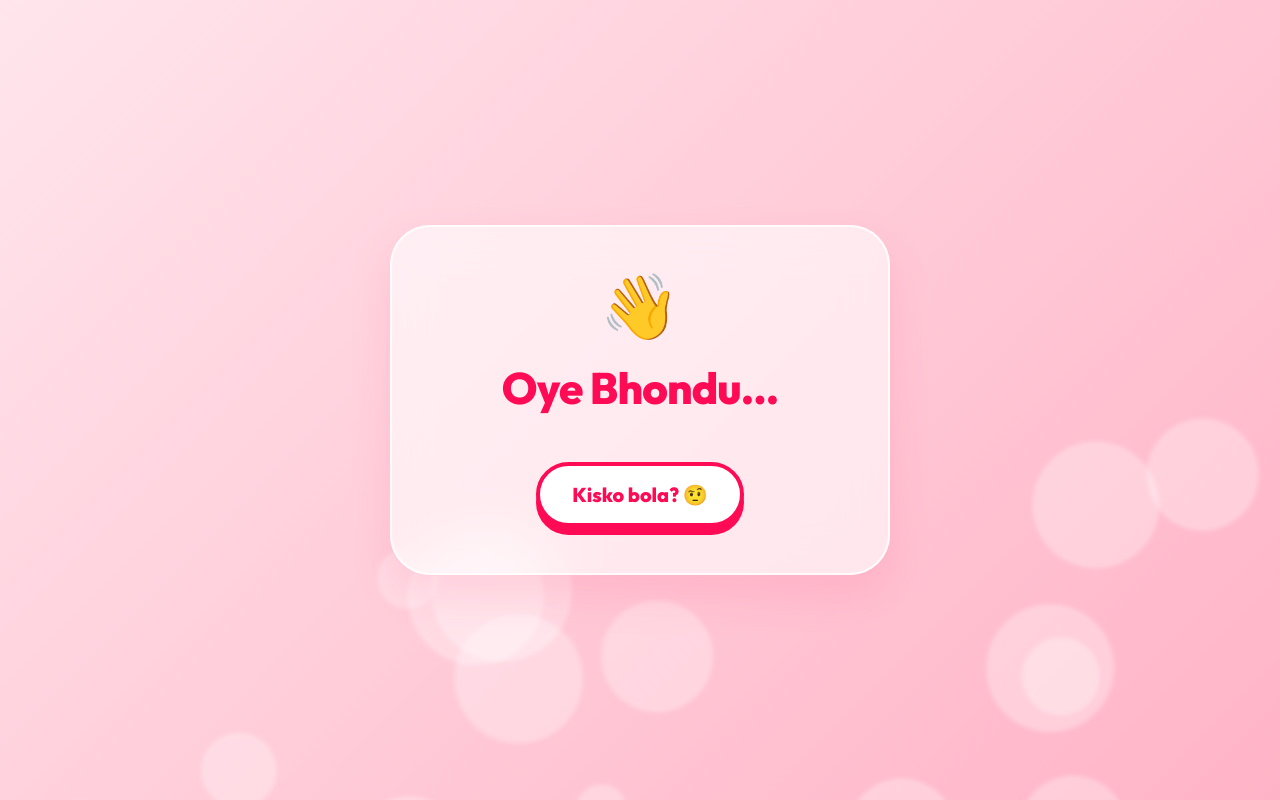
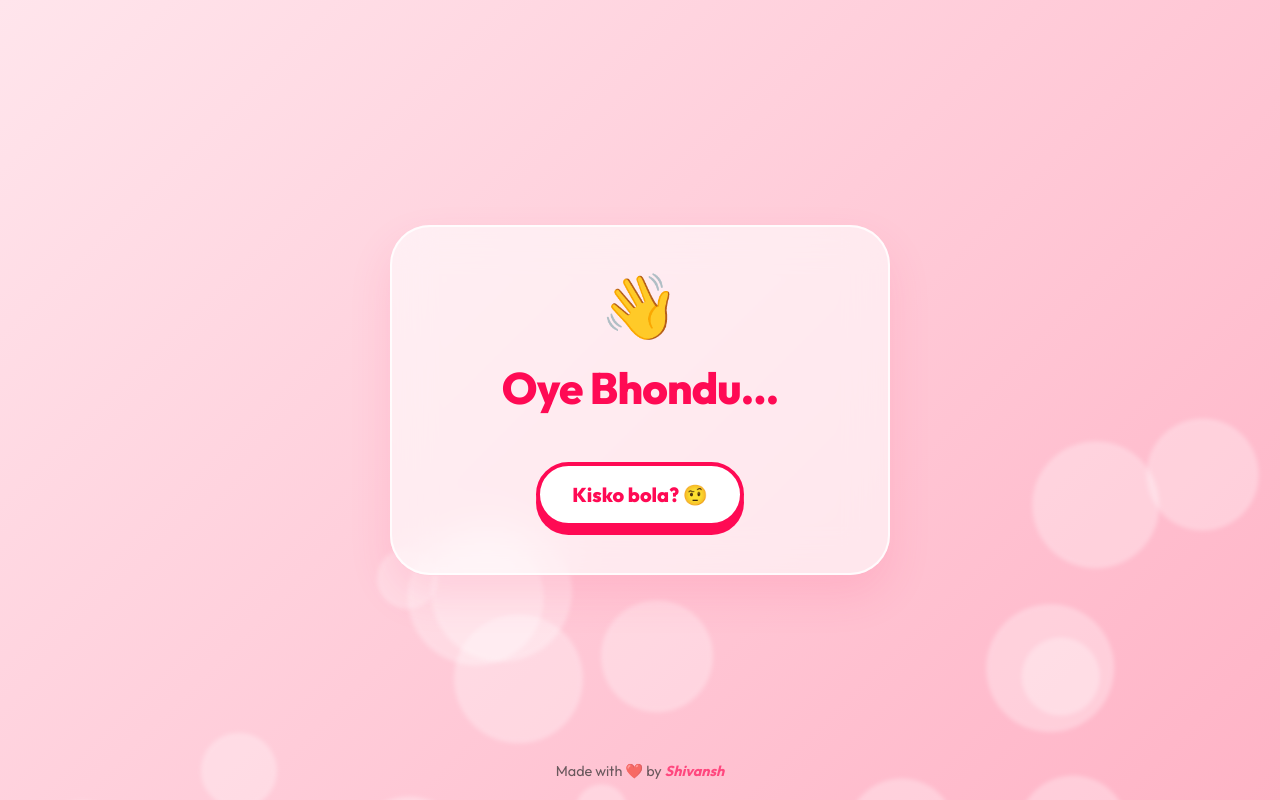
Before and after one commit to TattvaAI/bhondu, a React (Vite) app: page / in a window 1280 px wide. Built offline with nearby package versions, Linux system fonts and the light colour scheme.

Commit message:
Update proposal content and styling

```diff
--- a/src/App.tsx
+++ b/src/App.tsx
@@ -300,9 +300,16 @@ export default function App() {
             >
               Ready rehna. I'll pick you up! Ab Momos time! 🥟✨
             </p>
+            <p className="signature-text">
+              — Shivansh
+            </p>
           </motion.div>
         )}
       </AnimatePresence>
+
+      <footer className="footer-credit">
+        Made with ❤️ by <span className="footer-name">Shivansh</span>
+      </footer>
     </div>
   );
 }
--- a/src/index.css
+++ b/src/index.css
@@ -259,3 +259,34 @@ body {
     padding: 2rem 1.5rem;
   }
 }
+
+.footer-credit {
+  position: absolute;
+  bottom: 20px;
+  left: 50%;
+  transform: translateX(-50%);
+  font-size: 0.9rem;
+  color: var(--text-muted);
+  font-weight: 500;
+  z-index: 20;
+  pointer-events: none;
+  width: 100%;
+  text-align: center;
+}
+
+.footer-name {
+  font-style: italic;
+  font-weight: 700;
+  color: #ff477e;
+}
+
+/* Signature style for the success screen */
+.signature-text {
+  margin-top: 1.5rem;
+  font-family: 'Georgia', 'Times New Roman', serif;
+  font-size: 1.5rem;
+  font-style: italic;
+  font-weight: 400;
+  color: rgba(43, 43, 43, 0.6);
+  letter-spacing: 0.03em;
+}
```
